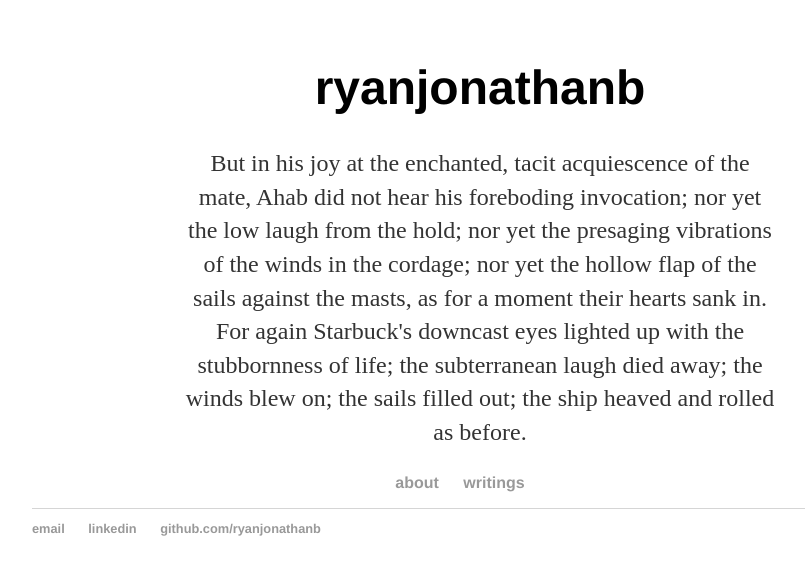
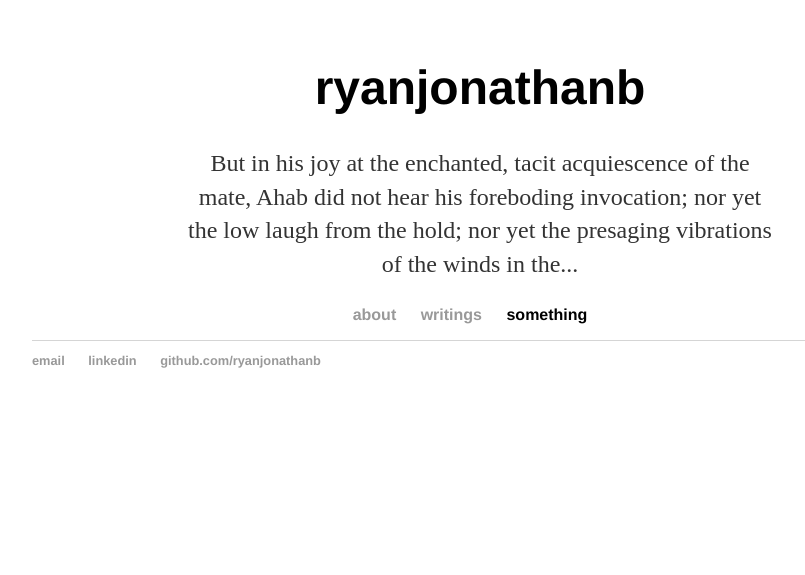
Before and after one commit to ryanjonathanb/ryanjonathanb.github.io, a Jekyll site: the page built from index.html, in a window 1280 px wide. Shown: the top 575 px of the page, without its empty margins (160-965 px from the left). Built offline with Jekyll 4.4.1, drawn with Linux system fonts in a browser that asks for light colours.

Commit message:
change blurb

```diff
--- a/index.html
+++ b/index.html
@@ -5,13 +5,13 @@
 <div class="blurb">
 	<h1 style="text-align: center;">ryanjonathanb</h1>
 	<div class="homepage">
-		<p>But in his joy at the enchanted, tacit acquiescence of the mate, Ahab did not hear his foreboding invocation; nor yet the low laugh from the hold; nor yet the presaging vibrations of the winds in the cordage; nor yet the hollow flap of the sails against the masts, as for a moment their hearts sank in. For again Starbuck's downcast eyes lighted up with the stubbornness of life; the subterranean laugh died away; the winds blew on; the sails filled out; the ship heaved and rolled as before.</p>
+		<p>But in his joy at the enchanted, tacit acquiescence of the mate, Ahab did not hear his foreboding invocation; nor yet the low laugh from the hold; nor yet the presaging vibrations of the winds in the... </p>
 	</div>
 	<nav class="homepage">
 		<ul>
 			<li><a href="#">about</a></li>
 			<li><a href="ryanjonathanb.com/writings">writings</a></li>
-			<li><a href="#"></a></li>
+			<li><a href="#"></a>something</li>
 		</ul>
 	</nav>
 </div>
```
